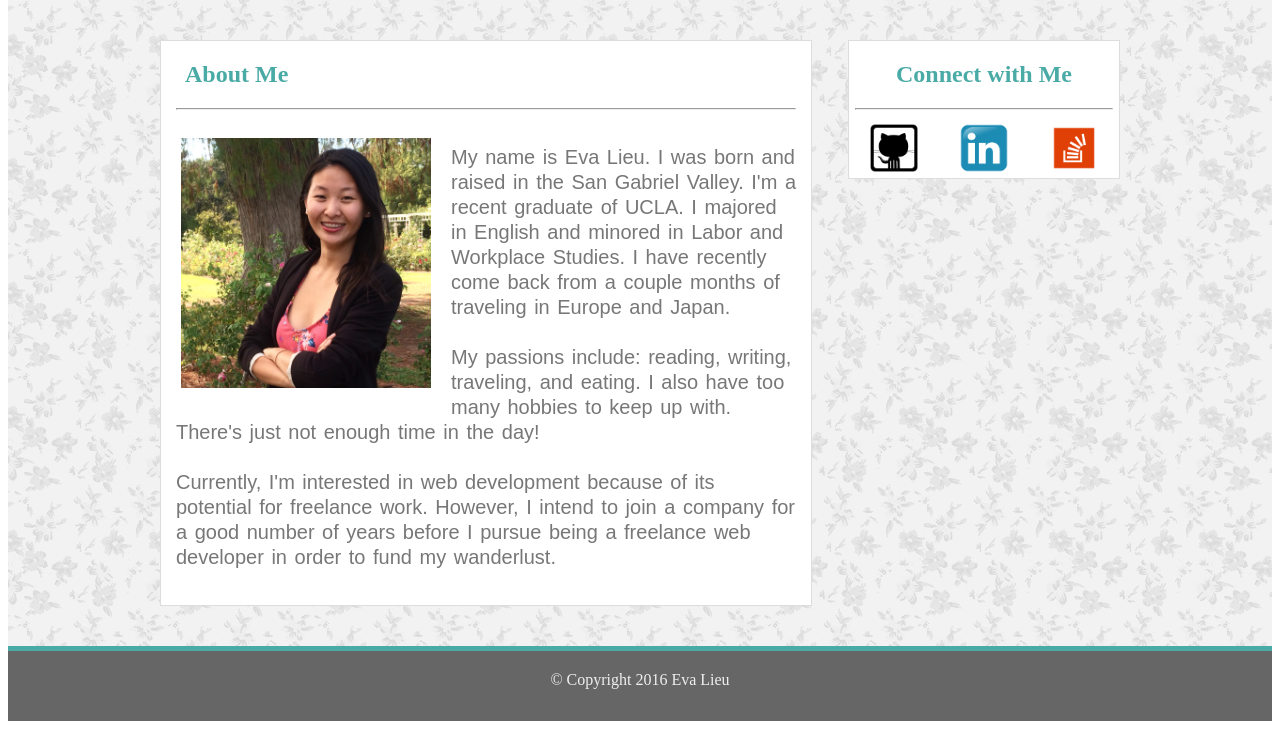
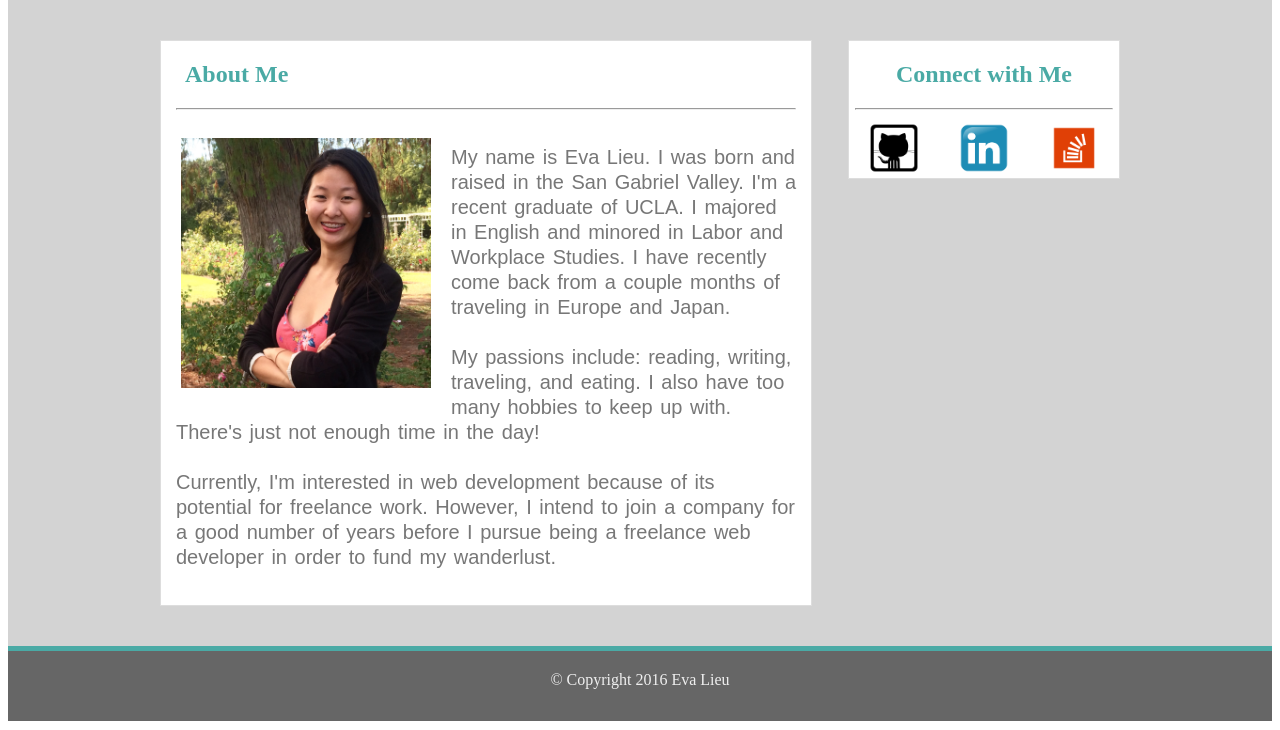
Before and after one commit to ievalieu/port-eva, a PHP site: page /index.php in a window 1280 px wide. Shown: the part 70-800 px from the top of the page. Run offline with PHP 8.4, Linux system fonts and the light colour scheme.

Commit message:
added background color

```diff
--- a/assets/css/style.css
+++ b/assets/css/style.css
@@ -45,9 +45,10 @@ a {
 	margin: 0 auto;
 	overflow: auto;
 	clear: both;
-
 		/* Background-image code not working. WHY?!*/
 	background-image: url("assets/images/greyfloral/greyfloral.png");
+		/* Adding because bkgd image not working */
+	background: lightgrey;
 	min-height: 100%;
 }
 .box{
```
